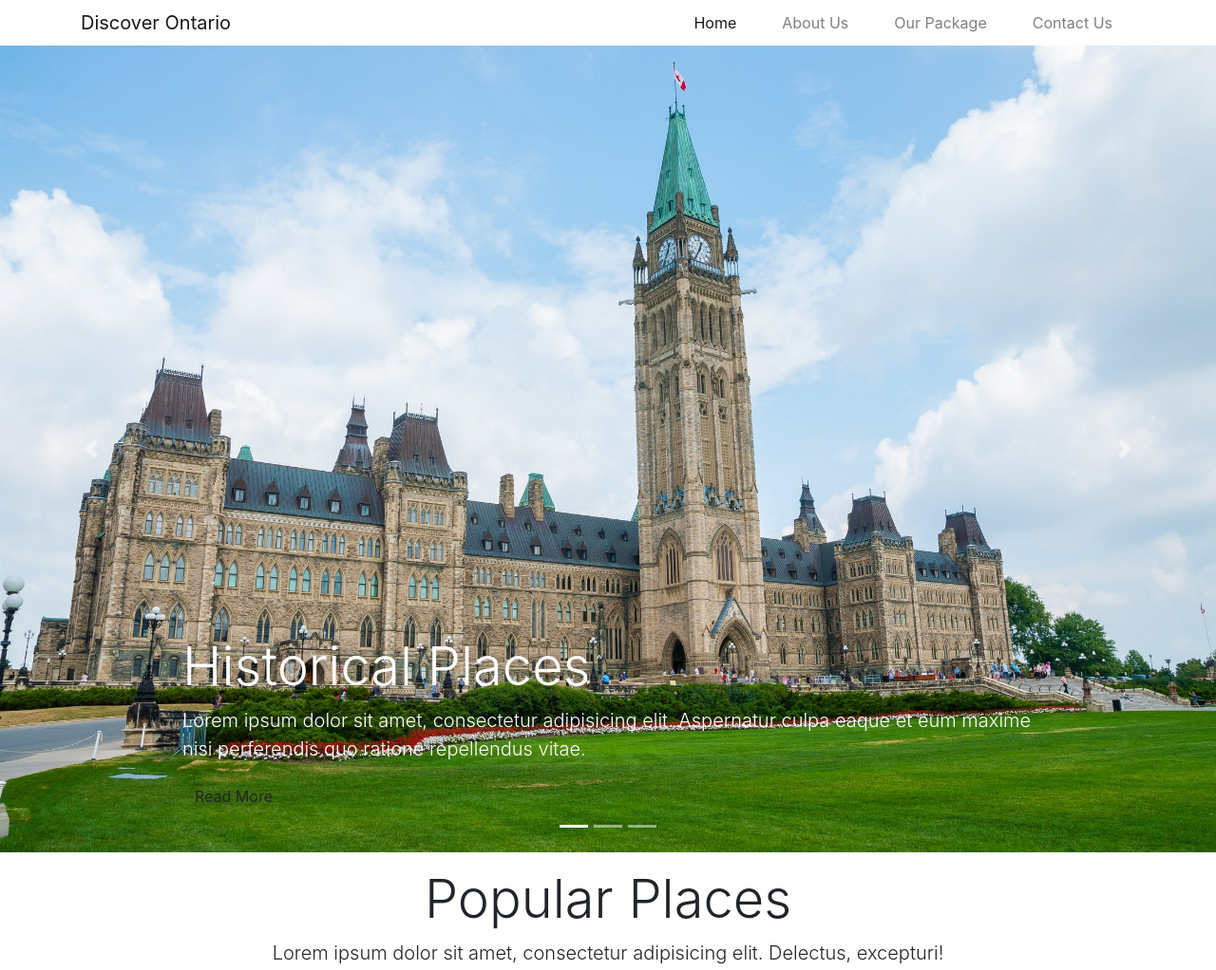
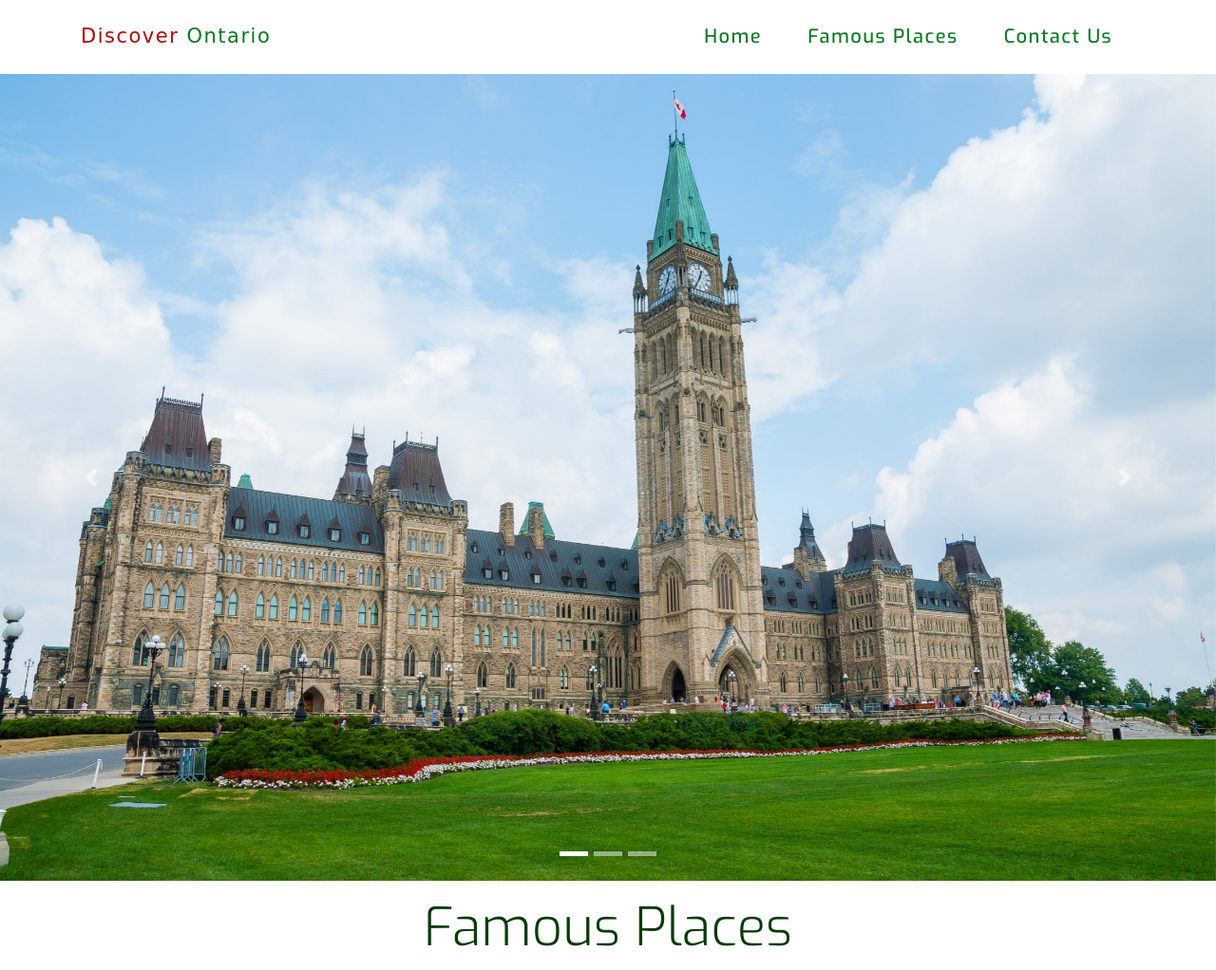
Before and after one commit to rawanebeidat/Discover-Ontario, a plain HTML site: page Index.html in a window 1280 px wide. Shown: the top 1022 px of the page at 95% size. Drawn offline with nearby package versions, Linux system fonts and the light colour scheme.

Commit message:
done carsoul

```diff
--- a/Index.html
+++ b/Index.html
@@ -4,19 +4,21 @@
     <title> Discover Ontario</title>
     <meta charset="UTF-8">
     <meta name="viewport" content="width=device-width, initial-scale=1.0">
-    <link rel="stylesheet" href="https://cdn.jsdelivr.net/npm/bootstrap@4.5.3/dist/css/bootstrap.min.css" integrity="sha384-TX8t27EcRE3e/ihU7zmQxVncDAy5uIKz4rEkgIXeMed4M0jlfIDPvg6uqKI2xXr2" crossorigin="anonymous">
     <script src="https://code.jquery.com/jquery-3.5.1.slim.min.js" integrity="sha384-DfXdz2htPH0lsSSs5nCTpuj/zy4C+OGpamoFVy38MVBnE+IbbVYUew+OrCXaRkfj" crossorigin="anonymous"></script>
     <script src="https://cdn.jsdelivr.net/npm/bootstrap@4.5.3/dist/js/bootstrap.bundle.min.js" integrity="sha384-ho+j7jyWK8fNQe+A12Hb8AhRq26LrZ/JpcUGGOn+Y7RsweNrtN/tE3MoK7ZeZDyx" crossorigin="anonymous"></script>
+    <link rel="stylesheet" href="https://cdn.jsdelivr.net/npm/bootstrap@4.5.3/dist/css/bootstrap.min.css" integrity="sha384-TX8t27EcRE3e/ihU7zmQxVncDAy5uIKz4rEkgIXeMed4M0jlfIDPvg6uqKI2xXr2" crossorigin="anonymous">
     <link rel="stylesheet" href="https://use.fontawesome.com/releases/v5.0.10/css/all.css" integrity="sha384-+d0P83n9kaQMCwj8F4RJB66tzIwOKmrdb46+porD/OvrJ+37WqIM7UoBtwHO6Nlg" crossorigin="anonymous">
-    <link rel="stylesheet" href="CSS/style.css">
+    <link rel="stylesheet" href="css/style.css">
 </head>
 <body>
 
-<nav class="navbar navbar-expand-sm navbar-light  p-1 " >
+    <!--main header-->
+<header>
+    <nav class="navbar navbar-expand-sm navbar-light  p-2" >
         <div class="container">
          <a class="navbar-brand" href="Index.html">
             <div class="MainLogo">
-                <span class="SubLogo">Discover</span> Ontario
+                <span class="SubLogo" id="home">Discover</span> Ontario
             </div>
          </a>
          <button class="navbar-toggler" type="button" data-toggle="collapse" data-target="#navbarResponsive" >
@@ -27,9 +29,7 @@
                         <li class="nav-item px-3 active" >
                              <a class="nav-link" href="#home">Home</a></li>
                         <li class="nav-item px-3">
-                    <a class="nav-link" href="#about">About Us</a></li>
-                <li class="nav-item px-3">
-                    <a class="nav-link" href="#package">Our Package</a></li>
+                              <a class="nav-link" href="#famous">Famous Places</a></li>
                         <li class="nav-item px-3">
                              <a class="nav-link" href="#contact">Contact Us</a></li>
 
@@ -38,6 +38,9 @@
              </div>
         </div>
     </nav>
+</header>
+
+<!--carousel from bootstrap-->
 <section>
     <div class="carousel slide" id="discover-slider" data-ride="carousel">
             <ol class="carousel-indicators">
@@ -49,25 +52,16 @@
                 <div class="carousel-item">
                     <img src="Images/historical-tower.jpg" alt="ottawa" class="img-fluid w-100">
                     <div class="carousel-caption text-left animated zoomIn delay-1s">
-                        <h5 class="display-4">Historical Places</h5>
-                        <p class="lead">Lorem ipsum dolor sit amet, consectetur adipisicing elit. Aspernatur culpa eaque et eum maxime nisi perferendis quo ratione repellendus vitae.</p>
-                        <button class="btn btn-teal">Read More</button>
                     </div>
                 </div>
                 <div class="carousel-item">
                     <img src="Images/toronto.jpeg" alt="toronto" class="img-fluid w-100">
                     <div class="carousel-caption text-left animated zoomIn delay-1s">
-                        <h5 class="display-4">Feel The JOY</h5>
-                        <p class="lead">Lorem ipsum dolor sit amet, consectetur adipisicing elit. Aspernatur culpa eaque et eum maxime nisi perferendis quo ratione repellendus vitae.</p>
-                        <button class="btn btn-teal">Read More</button>
                     </div>
                 </div>
                 <div class="carousel-item active">
                     <img src="Images/niagarafalls.jpeg" alt="niagara" class="img-fluid w-100">
                     <div class="carousel-caption text-left animated zoomIn delay-1s">
-                        <h5 class="display-4">Be Relaxed in Nature</h5>
-                        <p class="lead">Lorem ipsum dolor sit amet, consectetur adipisicing elit. Aspernatur culpa eaque et eum maxime nisi perferendis quo ratione repellendus vitae.</p>
-                        <button class="btn btn-teal">Read More</button>
                     </div>
                 </div>
             </div>
@@ -81,12 +75,14 @@
             </a>
     </div>
 </section>
-    <section id="package" class="p-3" >
+
+    <!--famouse places-->
+    <section id="famous" class="p-3" >
         <div class="container">
             <div class="row text-center">
                 <div class="col">
                     <h5 class="display-4">
-                        <span class="text-teal">Popular</span> Places
+                        <span class="text-teal">Famous</span> Places
                     </h5>
                     <p class="lead">Lorem ipsum dolor sit amet, consectetur adipisicing elit. Delectus, excepturi!</p>
                 </div>
@@ -106,7 +102,7 @@
                     <div class="card mt-3">
                         <img src="Images/niagarafalls.jpeg" class="img-fluid" alt="Niagara">
                         <div class="card-body">
-                            <h3 class="card-title">Ottawa</h3>
+                            <h3 class="card-title">Niagara Falls</h3>
                             <p class="card-text">Lorem ipsum dolor sit amet, consectetur adipisicing elit. Accusamus commodi dolorem error esse, hic id illum ipsa iusto maxime minima minus numquam quam quia reiciendis sint tenetur, totam unde voluptate.</p>
                             <button class="btn btn-teal btn-sm">Read More</button>
                         </div>
@@ -116,25 +112,21 @@
                     <div class="card mt-3">
                         <img src="Images/historical-tower.jpg" class="img-fluid" alt="Ottawa">
                         <div class="card-body">
-                            <h3 class="card-title">Niagara Falls</h3>
+                            <h3 class="card-title">Ottawa</h3>
                             <p class="card-text">Lorem ipsum dolor sit amet, consectetur adipisicing elit. Accusamus commodi dolorem error esse, hic id illum ipsa iusto maxime minima minus numquam quam quia reiciendis sint tenetur, totam unde voluptate.</p>
                             <button class="btn btn-teal btn-sm">Read More</button>
                         </div>
                     </div>
                 </div>
             </div>
-            <div class="row mt-3">
-                <div class="col text-center">
-                    <button class="btn btn-dark btn-lg">
-                        <i class="fa fa-play mr-2"></i> Start Booking
-                    </button>
-                </div>
-            </div>
+
         </div>
     </section>
+
+    <!--Contact -->
     <section>
 
-<div class="col-md-6 ">
+        <div class="col-md-6 " id="contact">
                     <div class="card mt-3">
                         <div class="card-header  text-center">
                             <h3>Contact Us</h3>
@@ -163,7 +155,7 @@
 
     </section>
 
-
+    <!--footer-->
  <footer class="container-fluid">
        <div class="col-sm-4">
                 <h5 class="uppercase general-sub">Social</h5>
@@ -195,6 +187,7 @@
                 </ul>
         </div>
  </footer>
+
     <script src="bootstrap/js/bootstrap.js"></script>
     <script>
     $('.carousel').carousel({
--- /dev/null
+++ b/css/style.css
@@ -0,0 +1,60 @@
+@import url('https://fonts.googleapis.com/css?family=Roboto:100,200,300,400,500,600,700|Exo:100,200,300,400,500,600,700');
+html {
+    scroll-behavior: smooth;
+  }
+body {
+    font-family: 'Exo', serif;
+
+    font-size: 14px;
+    color: #053b03;
+}
+/********************navbar*********************/
+.navbar{
+   font-size: 20px;
+   font-weight: 500;
+   letter-spacing: 1.5px;
+}
+.nav-item{
+padding: 8px;
+}
+
+.nav-link{
+    color: #087921 !important;
+}
+
+
+.nav-link.active,
+.nav-link:hover{
+color:#b20808 !important;
+}
+/********************logo*********************/
+.MainLogo{
+    font-family: cursive  !important;
+    color: #087921 !important;
+    font-size: 21px !important;
+}
+.SubLogo{
+    color: #b20808 !important;
+}
+/********************Carousel Img*********************/
+
+.carousel .carousel-indicators li {
+    width: 30px;
+    height: 5px;
+    border-radius: 1%
+}
+
+.carousel-caption{
+    bottom: 200px;
+}
+@media (max-width: 576px) {
+    .carousel-caption{
+        bottom: 20px;
+    }
+    .carousel-caption h5{
+        font-size: 30px;
+    }
+    .carousel-caption p{
+        display: none;
+    }
+}
```
Also changed, not shown: CSS/style.css (deleted), Images/niagarafalls.jpeg. Lines whose indentation alone changed are shown as unchanged.
